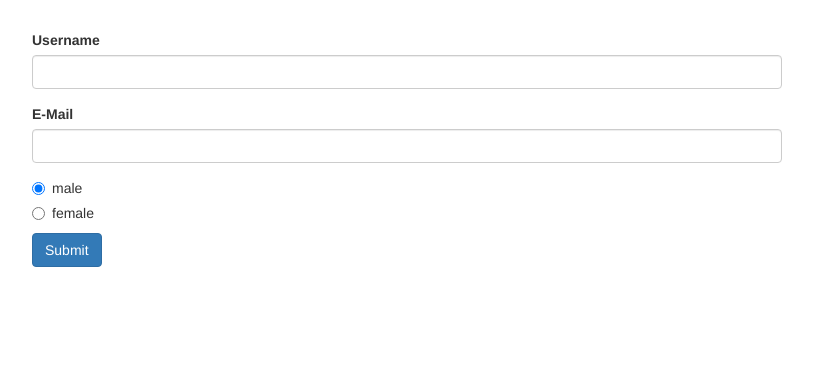
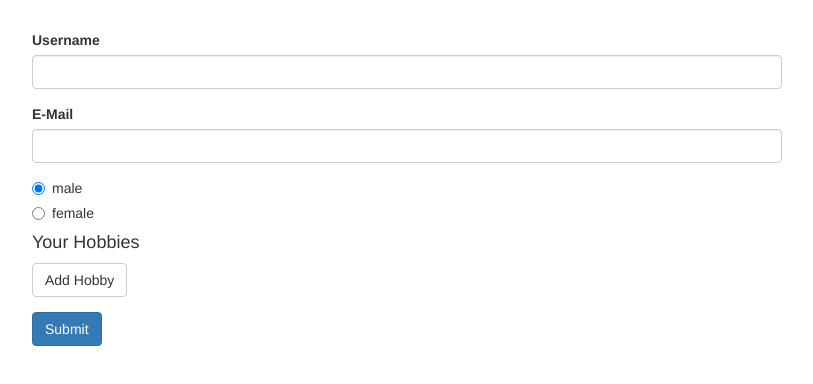
Before and after one commit to MKA1500/TypeScript-Angular-RxJS-Webpack, an Angular app in the folder Angular-6-Reactive-Form/: page / in a window 1280 px wide. Shown: the top 384 px of the page, without its empty margins (233-1046 px from the left). Built offline with nearby package versions, Linux system fonts and the light colour scheme.

Commit message:
FormArray

```diff
--- a/Angular-6-Reactive-Form/src/app/app.component.css
+++ b/Angular-6-Reactive-Form/src/app/app.component.css
@@ -8,3 +8,6 @@
 .help-block {
   color: red;
 }
+.add-hobby {
+  margin-bottom: 15px;
+}
--- a/Angular-6-Reactive-Form/src/app/app.component.html
+++ b/Angular-6-Reactive-Form/src/app/app.component.html
@@ -41,12 +41,31 @@
               [value]="gender">{{ gender }}
           </label>
         </div>
-        <span
-          class="help-block"
-          *ngIf="!signupForm.valid && signupForm.touched">
-          Please enter a valid data!
-        </span>
-        <button class="btn btn-primary" type="submit">Submit</button>
+        <div formArrayName="hobbies">
+          <h4>Your Hobbies</h4>
+          <button
+            (click)="onAddHobby()"
+            class="btn btn-default add-hobby"
+            type="button">Add Hobby</button>
+          <div
+            class="form-group"
+            *ngFor="let hobbyControl of signupForm.get('hobbies').controls; let i = index">
+            <input
+              type="text"
+              class="form-control"
+              [formControlName]="i">
+          </div>
+        </div>
+        <div class="last-help-block">
+          <span
+            class="help-block"
+            *ngIf="!signupForm.valid && signupForm.touched">
+            Please enter a valid data!
+          </span>
+        </div>
+        <button
+          class="btn btn-primary"
+          type="submit">Submit</button>
       </form>
     </div>
   </div>
--- a/Angular-6-Reactive-Form/src/app/app.component.ts
+++ b/Angular-6-Reactive-Form/src/app/app.component.ts
@@ -1,5 +1,5 @@
 import { Component, OnInit } from '@angular/core';
-import { FormGroup, FormControl, Validators } from '@angular/forms';
+import { FormGroup, FormControl, Validators, FormArray } from '@angular/forms';
 
 @Component({
   selector: 'app-root',
@@ -15,12 +15,19 @@
       'userData': new FormGroup({
         'username': new FormControl(null, Validators.required),
         'email': new FormControl(null, [Validators.required, Validators.email])
+        // null i.e. no default value
       }),
-      'gender': new FormControl('male')
+      'gender': new FormControl('male'),
+      'hobbies': new FormArray([])
     });
   }
 
   onSubmit() {
     console.log(this.signupForm);
   }
+
+  onAddHobby() {
+    const control = new FormControl(null, Validators.required);
+    (<FormArray>this.signupForm.get('hobbies')).push(control);
+  }
 }
```
